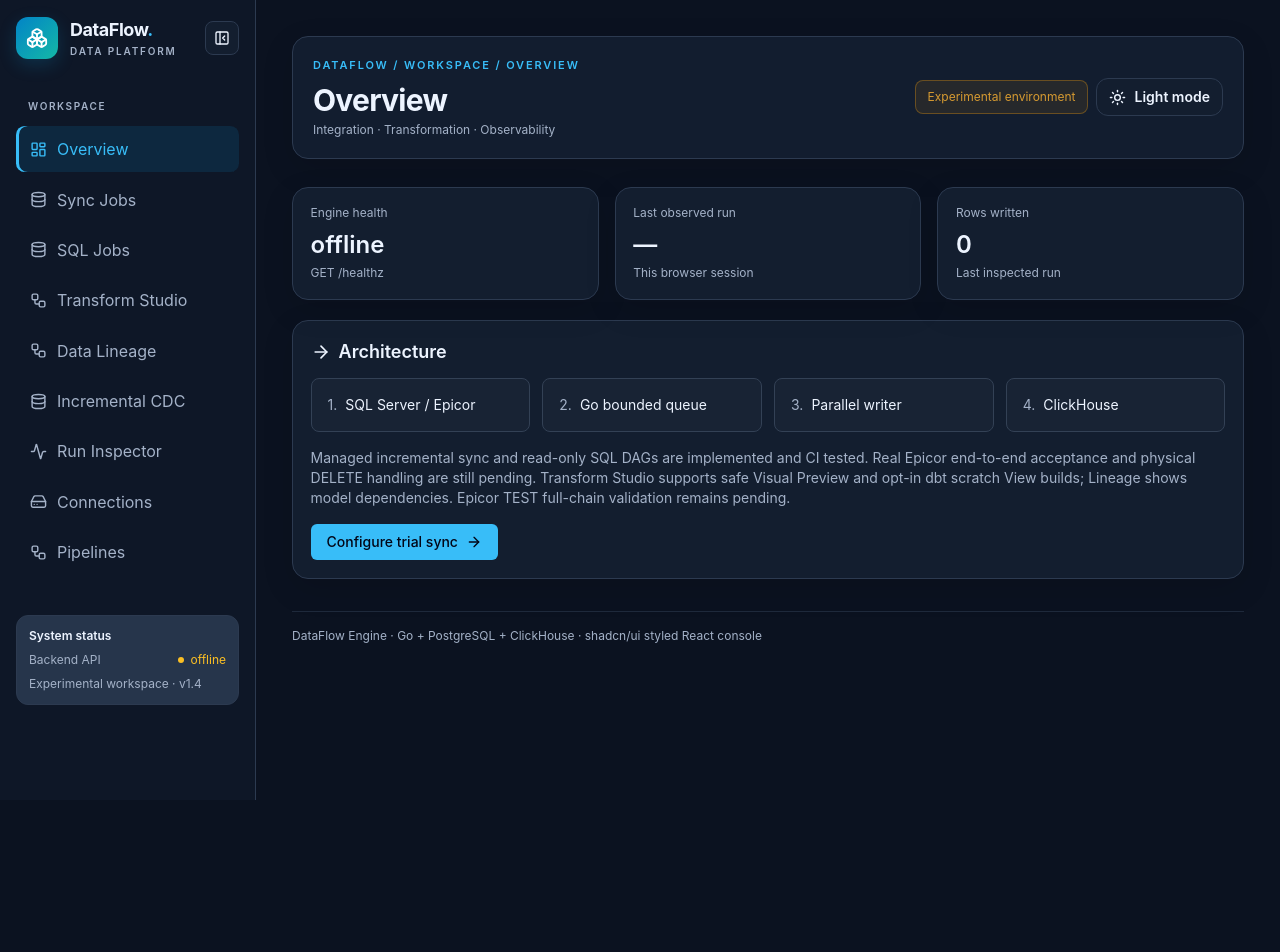
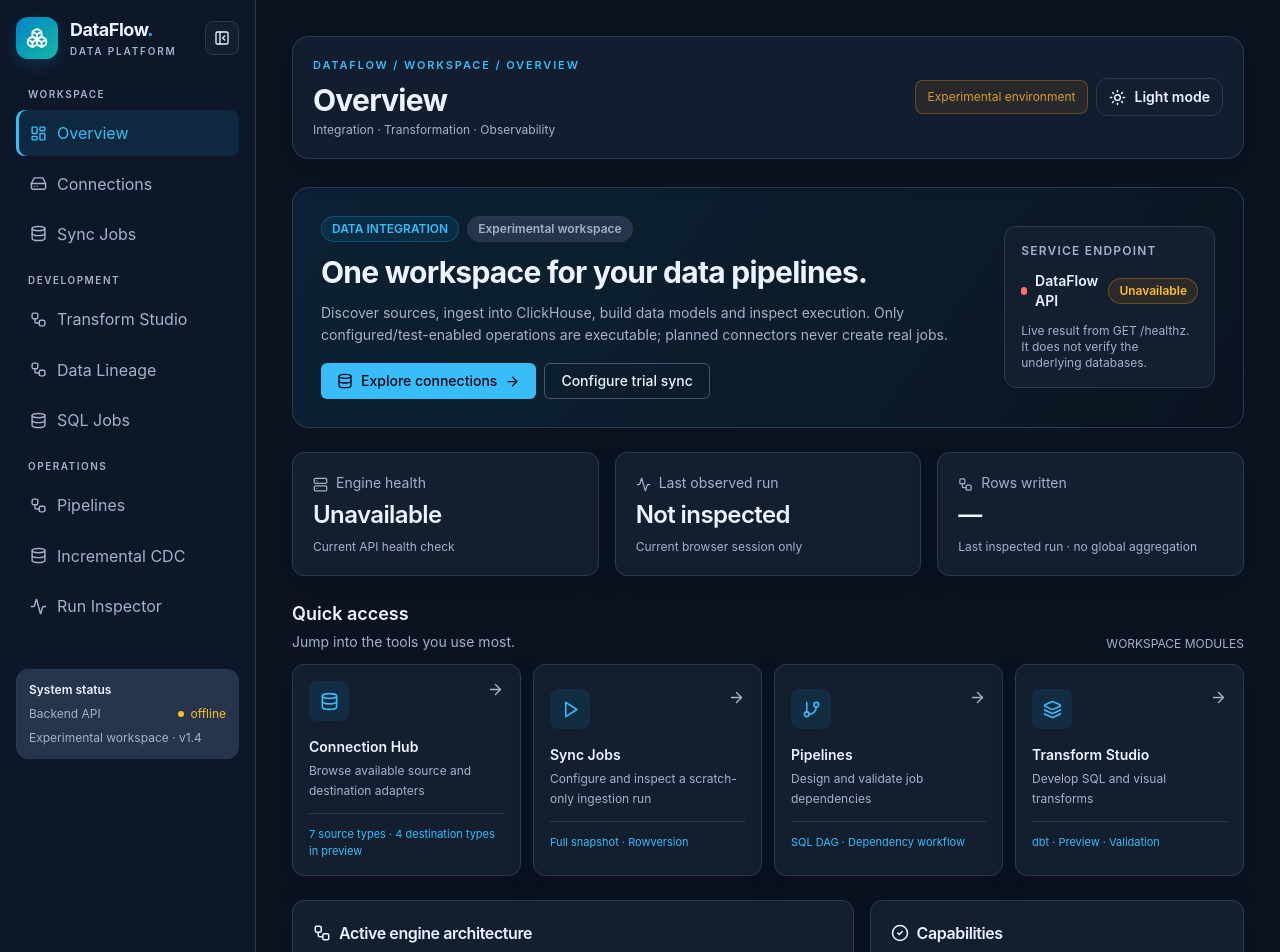
Before and after one commit to dinhvansh/dataflow-engine, a React (Vite) app in the folder web/: page / in a window 1280 px wide. Shown: the top 952 px of the page. Before the commit the page ends 800 px from the top, so only its background shows below. Built offline with nearby package versions, Linux system fonts and the light colour scheme; no server answers.

Commit message:
feat(ui): grouped enterprise navigation and integrated overview workspace

```diff
--- a/web/src/index.css
+++ b/web/src/index.css
@@ -44,3 +44,24 @@
 :root.theme-light select,:root.theme-light input{color-scheme:light}
 @media(max-width:767px){.console-sidebar{min-height:auto}.console-sidebar nav{display:flex;gap:.2rem;overflow-x:auto;margin-top:.75rem;padding-bottom:.25rem}.console-sidebar .sidebar-caption,.console-sidebar .sidebar-status{display:none}.console-sidebar .navbtn{white-space:nowrap;width:auto;padding:.65rem .8rem}.console-header{align-items:flex-start}}
 @media(prefers-reduced-motion:reduce){.console-sidebar,.navbtn,.field,body{transition:none}}
+
+
+/* Enterprise UI primitives layered over the existing shadcn-style console. */
+.enterprise-card{background:var(--console-card);color:var(--console-text);border-color:var(--console-border);box-shadow:var(--console-shadow)}
+.enterprise-badge{white-space:nowrap}
+.enterprise-badge-default{border-color:rgba(14,165,233,.3);background:rgba(14,165,233,.1);color:var(--console-accent)}
+.enterprise-badge-success{border-color:rgba(16,185,129,.35);background:rgba(16,185,129,.11);color:#34d399}
+.enterprise-badge-warning{border-color:rgba(245,158,11,.32);background:rgba(245,158,11,.10);color:#fbbf24}
+.enterprise-badge-neutral{border-color:var(--console-border);background:var(--console-hover);color:var(--console-muted)}
+.enterprise-hero{background:linear-gradient(125deg,rgba(14,165,233,.10),rgba(20,184,166,.055) 65%,transparent);border:1px solid var(--console-border)}
+.enterprise-hero-status{background:var(--console-card);border-color:var(--console-border)}
+.enterprise-link-card{background:var(--console-card);color:var(--console-text);border-color:var(--console-border);box-shadow:var(--console-shadow);transition:transform .18s ease,border-color .18s ease,box-shadow .18s ease}
+.enterprise-link-card:hover{border-color:var(--console-accent);transform:translateY(-2px);box-shadow:0 14px 32px rgba(9,44,80,.13)}
+.enterprise-icon{background:rgba(14,165,233,.10);color:var(--console-accent)}
+.enterprise-card-rule{color:var(--console-accent);border-top:1px solid var(--console-border)}
+.navbtn:focus-visible,.theme-toggle:focus-visible,.sidebar-collapse:focus-visible,.enterprise-link-card:focus-visible{outline:2px solid var(--console-accent);outline-offset:2px}
+:root.theme-light .enterprise-badge-success{color:#047857}
+:root.theme-light .enterprise-badge-warning{color:#92400e}
+:root.theme-light .enterprise-hero{background:linear-gradient(130deg,#ecf8ff,#f3f7ff 60%,#fff)}
+@media(max-width:767px){.console-sidebar nav{margin-top:.75rem}.console-sidebar nav>div{flex-shrink:0}.console-sidebar nav .sidebar-caption{display:none}.console-sidebar nav>div>div{display:flex;gap:.2rem}.console-sidebar nav{align-items:center}}
+@media(prefers-reduced-motion:reduce){.enterprise-link-card{transition:none}.enterprise-link-card:hover{transform:none}}
```
Also changed, not shown: web/src/App.tsx (+2 -1 lines).
